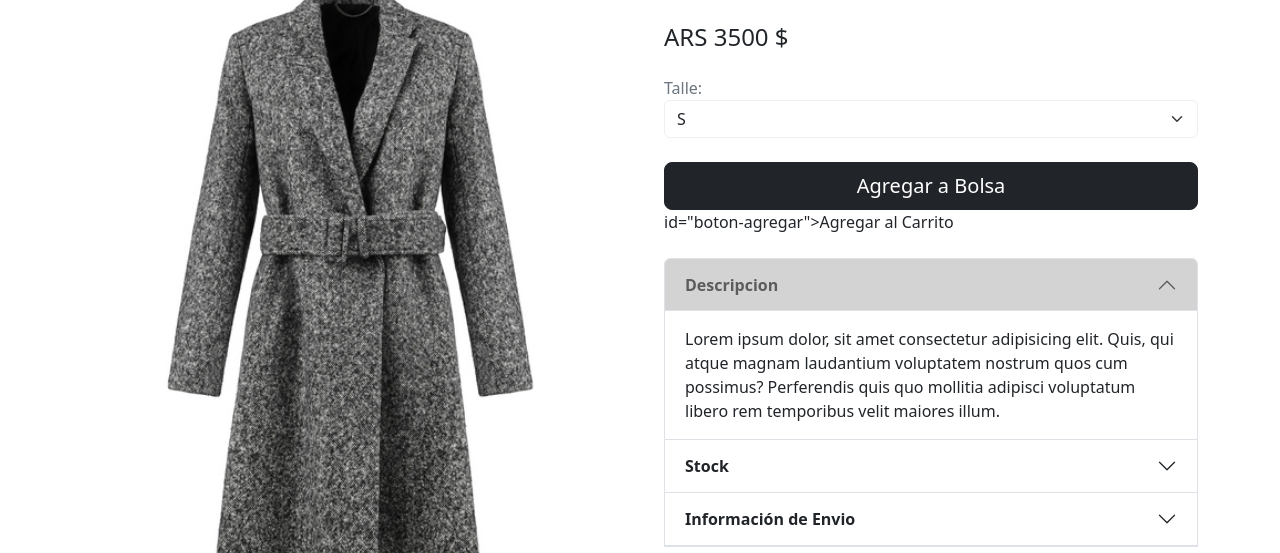
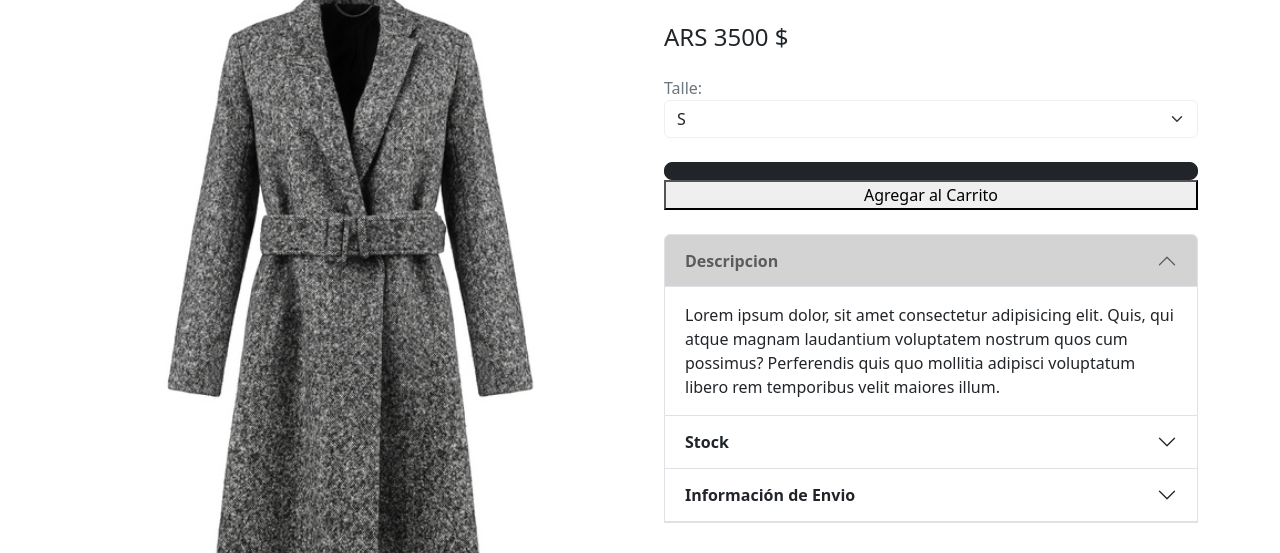
Before and after one commit to ModeBoutique/ModeBoutique.github.io, a website: page paginas/producto.html in a window 1280 px wide. Shown: the part 247-800 px from the top of the page. Drawn offline with Linux system fonts and the light colour scheme.

Commit message:
Update producto.html

```diff
--- a/paginas/producto.html
+++ b/paginas/producto.html
@@ -130,8 +130,7 @@
           </select>
           <div class="d-grid my-4">
             <button type="button" class="btn btn-lg btn-dark" id="bolsaBtn">
-              Agregar a Bolsa
-            </button> id="boton-agregar">Agregar al Carrito</button>
+              <button id="boton-agregar">Agregar al Carrito</button>
           </div>
           <div class="accordion">
             <div class="accordion-item">
```
